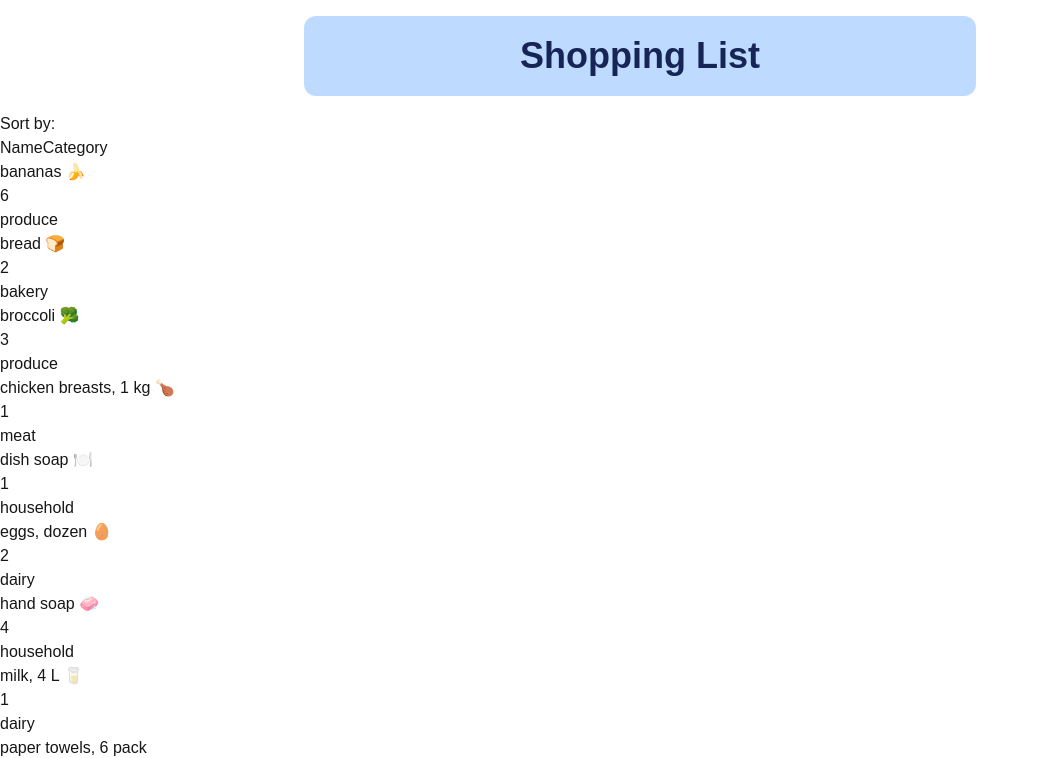
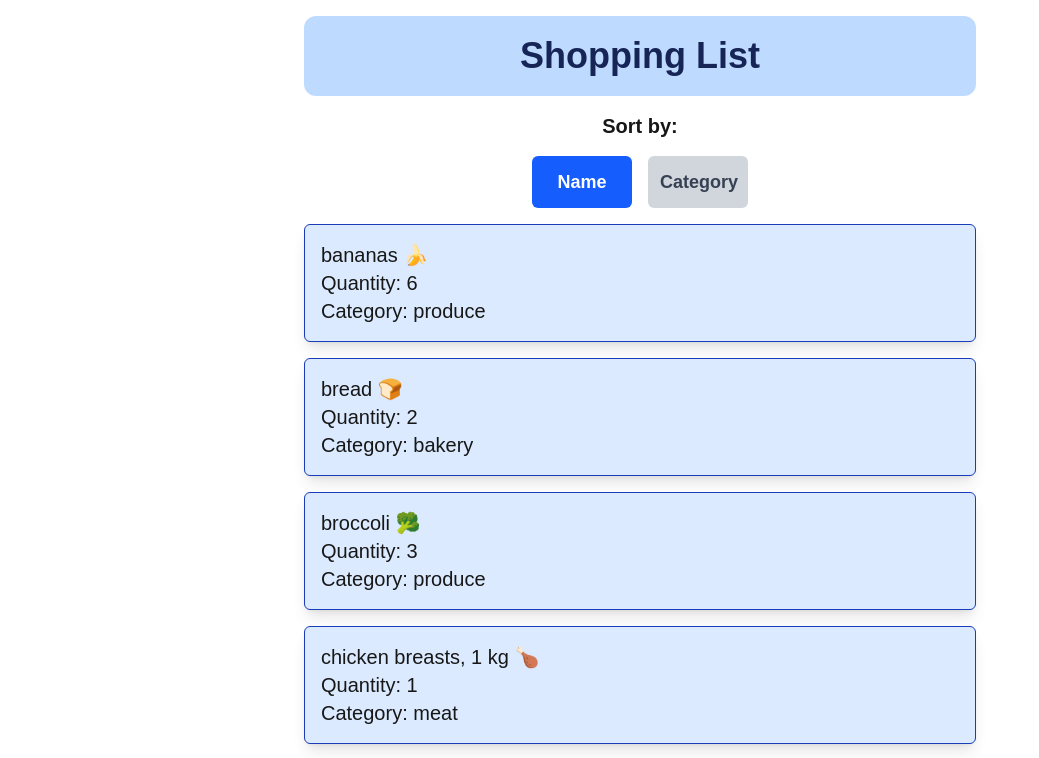
Before and after one commit to Jasleen-Kaur77/cprg306-assignments, a Next.js app: page /week-6 in a window 1280 px wide. Shown: the top 758 px of the page, without its empty margins (0-1039 px from the left). Built offline with nearby package versions, Linux system fonts and the light colour scheme.

Commit message:
Add styling using css

```diff
--- a/app/week-6/item-list.js
+++ b/app/week-6/item-list.js
@@ -17,15 +17,17 @@ export default function ItemList() {
 
   return (
     <div>
-      <p>Sort by:</p>
-      <button onClick={() => setSortBy("name")}>Name</button>
-      <button onClick={() => setSortBy("category")}>Category</button>
+      <p className="text-center font-bold text-xl m-4">Sort by:</p>
+      <div className="flex gap-4 justify-center">
+        <button className="bg-blue-600 p-3 text-white hover:bg-blue-400 rounded-md font-bold text-lg w-25" onClick={() => setSortBy("name")}>Name</button>
+        <button className="bg-gray-300 p-3 text-gray-700 hover:bg-blue-400 rounded-md font-bold text-lg w-25" onClick={() => setSortBy("category")}>Category</button>
+      </div>
       <ul>
         {sortedArray.map((item) => (
-          <li key={item.id}>
+          <li key={item.id} className="shadow-lg text-left text-xl my-4 mx-auto max-w-2xl border border-blue-800 bg-blue-100 rounded-md p-4">
             <p>{item.name}</p>
-            <p>{item.quantity}</p>
-            <p>{item.category}</p>
+            <p>Quantity: {item.quantity}</p>
+            <p>Category: {item.category}</p>
           </li>
         ))}
       </ul>
```
